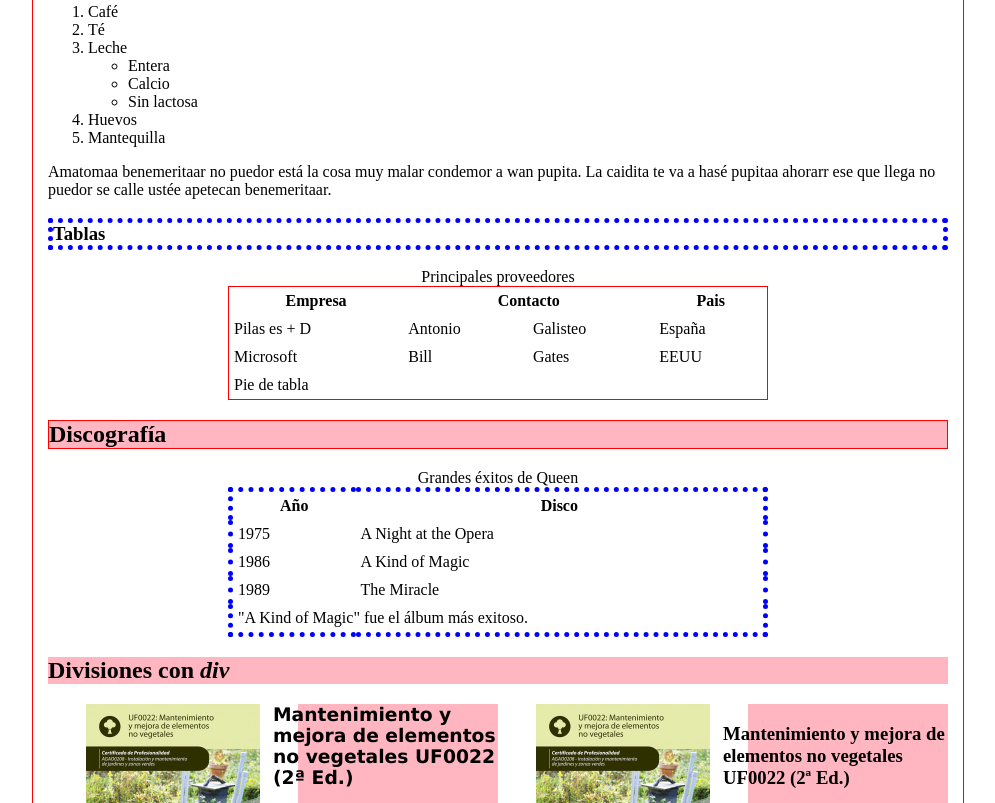
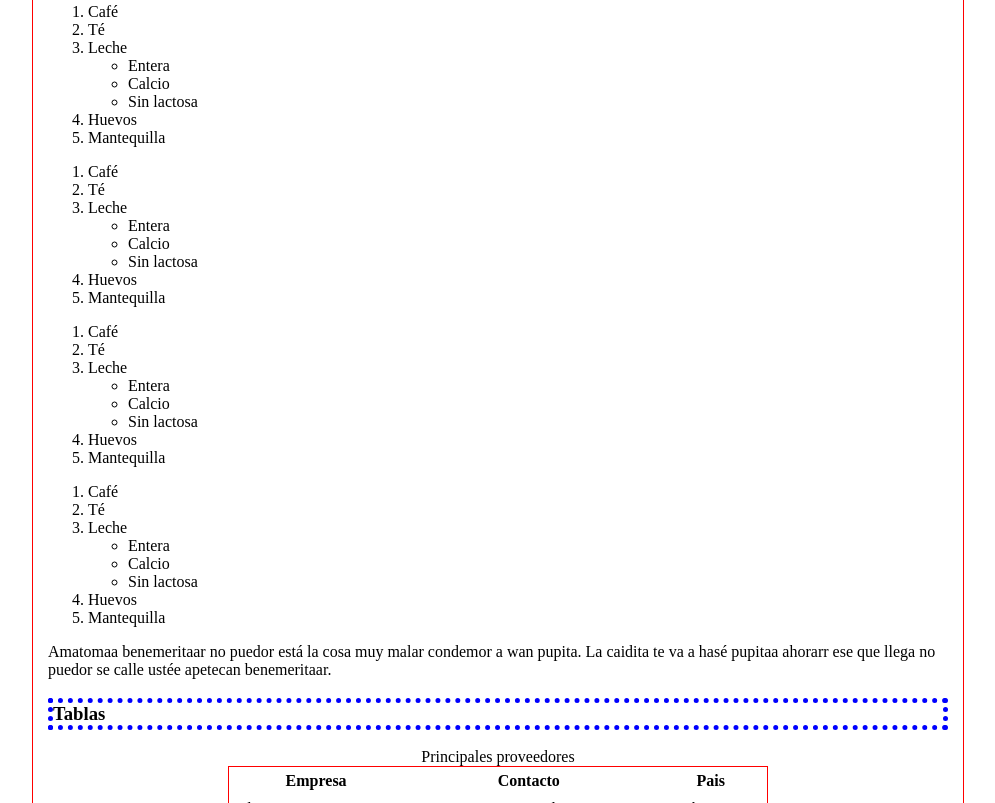
Before and after one commit to pilasdigital/gitpasoapaso, a plain HTML site: page index.html in a window 1280 px wide. Shown: the part 1537-2340 px from the top of the page, without its empty margins (142-1137 px from the left). Drawn offline with Linux system fonts and the light colour scheme.

Commit message:
5 mas listas ordenadas

```diff
--- a/index.html
+++ b/index.html
@@ -72,6 +72,46 @@ en el ayuntamiento de
 </ul>
 
 <h3>Lista ordenada</h3>
+<ol>
+	<li>Café</li>
+	<li>Té</li>
+	<li>Leche
+		<ul>
+			<li>Entera</li>
+			<li>Calcio</li>
+			<li>Sin lactosa</li>
+		</ul>
+	</li>
+	<li>Huevos</li>
+	<li>Mantequilla</li>
+</ol>
+
+<ol>
+	<li>Café</li>
+	<li>Té</li>
+	<li>Leche
+		<ul>
+			<li>Entera</li>
+			<li>Calcio</li>
+			<li>Sin lactosa</li>
+		</ul>
+	</li>
+	<li>Huevos</li>
+	<li>Mantequilla</li>
+</ol>
+<ol>
+	<li>Café</li>
+	<li>Té</li>
+	<li>Leche
+		<ul>
+			<li>Entera</li>
+			<li>Calcio</li>
+			<li>Sin lactosa</li>
+		</ul>
+	</li>
+	<li>Huevos</li>
+	<li>Mantequilla</li>
+</ol>
 <ol>
 	<li>Café</li>
 	<li>Té</li>
```
